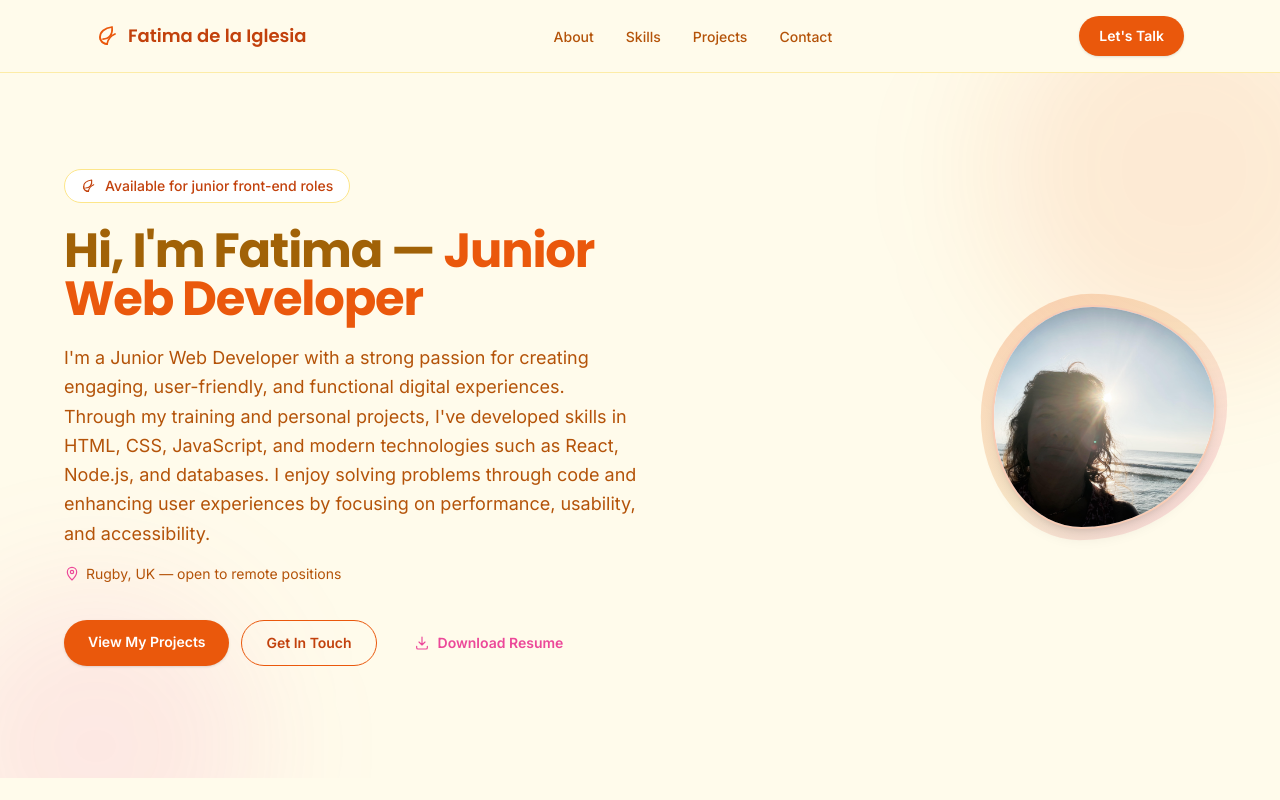
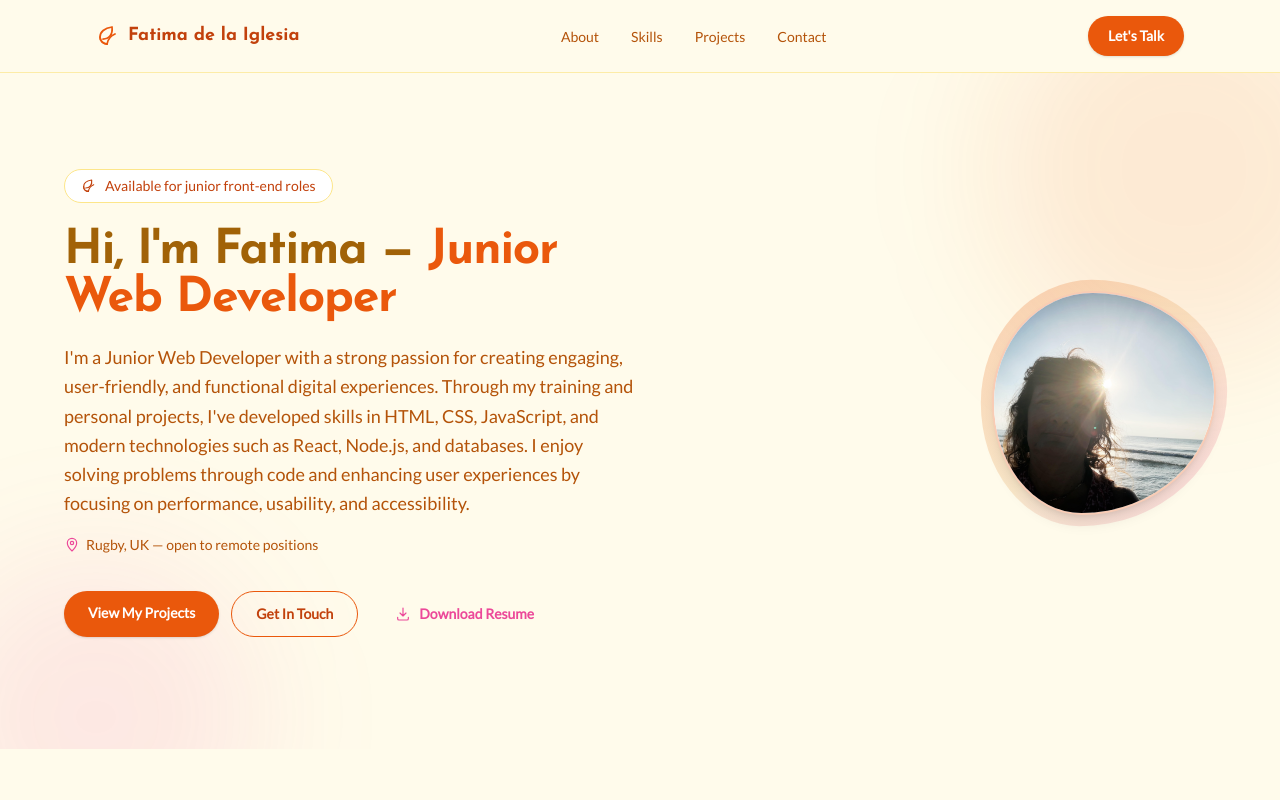
Before and after one commit to FatimadelaIglesia/new-portfolio, a Next.js app: page / in a window 1280 px wide. Shown: the top 800 px of the page. Built offline with nearby package versions, Linux system fonts and the light colour scheme.

Commit message:
Update globals.css

```diff
--- a/src/app/globals.css
+++ b/src/app/globals.css
@@ -1,3 +1,4 @@
+@import url('https://fonts.googleapis.com/css2?family=Josefin+Sans:wght@700&family=Lato:wght@400&display=swap');
 @import "tailwindcss";
 
 @theme {
@@ -10,32 +11,29 @@
   --color-text: #A16207;
   --color-text-muted: #B45309;
   --color-border: #FDE68A;
-  --font-sans: var(--font-inter);
-  --font-heading: var(--font-poppins);
+  --font-sans: 'Lato', ui-sans-serif, system-ui, sans-serif;
+  --font-heading: 'Josefin Sans', var(--font-sans), sans-serif;
 }
-
 html {
   scroll-behavior: smooth;
 }
-
 body {
   background: var(--color-background);
   color: var(--color-text);
   font-family: var(--font-sans), ui-sans-serif, system-ui, sans-serif;
+  font-weight: 400;
 }
-
 h1,
 h2,
 h3,
 h4 {
   font-family: var(--font-heading), var(--font-sans), sans-serif;
+  font-weight: 700;
 }
-
 ::selection {
   background: var(--color-primary);
   color: #ffffff;
 }
-
 :focus-visible {
   outline: 2px solid var(--color-accent);
   outline-offset: 3px;
```
